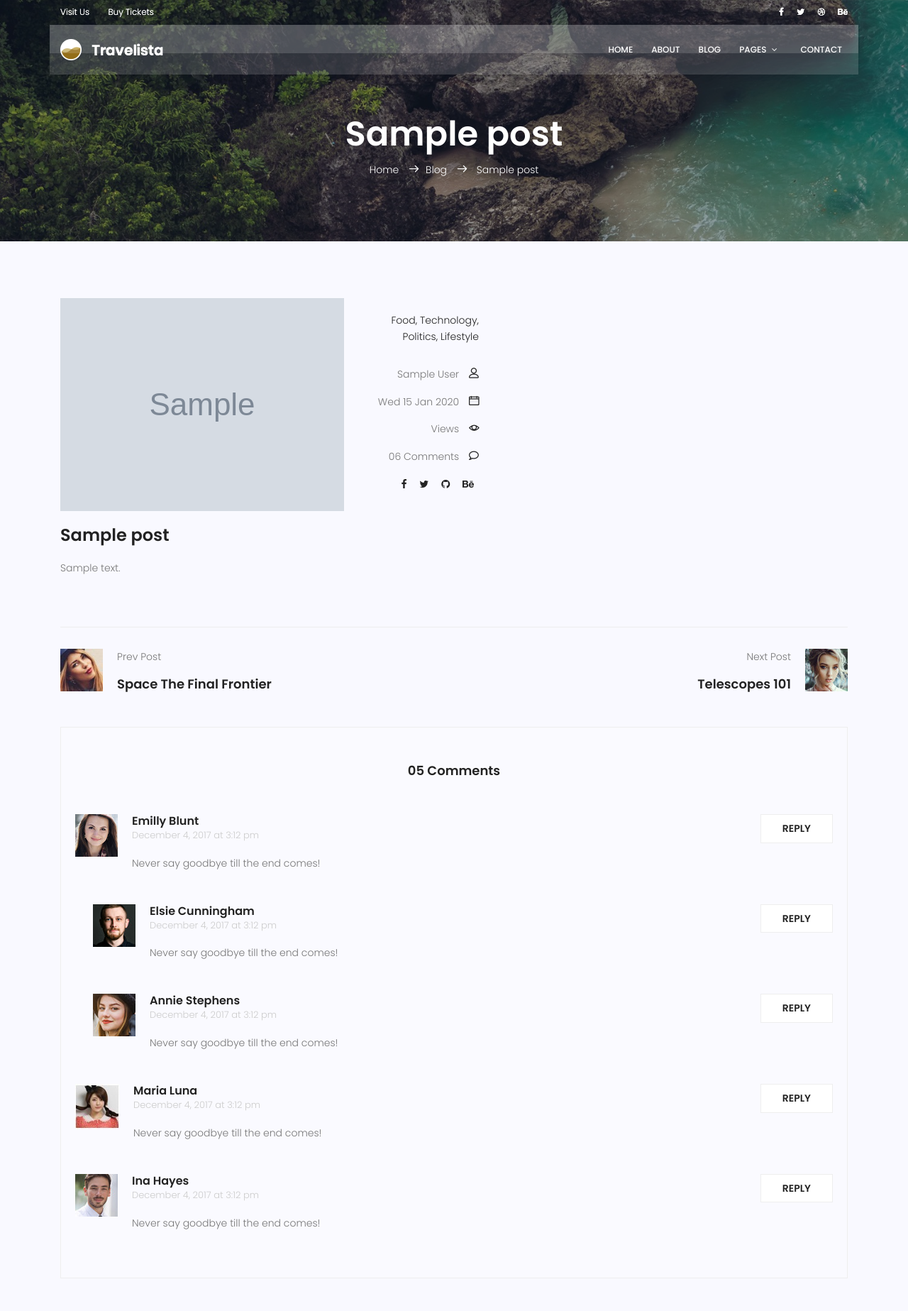
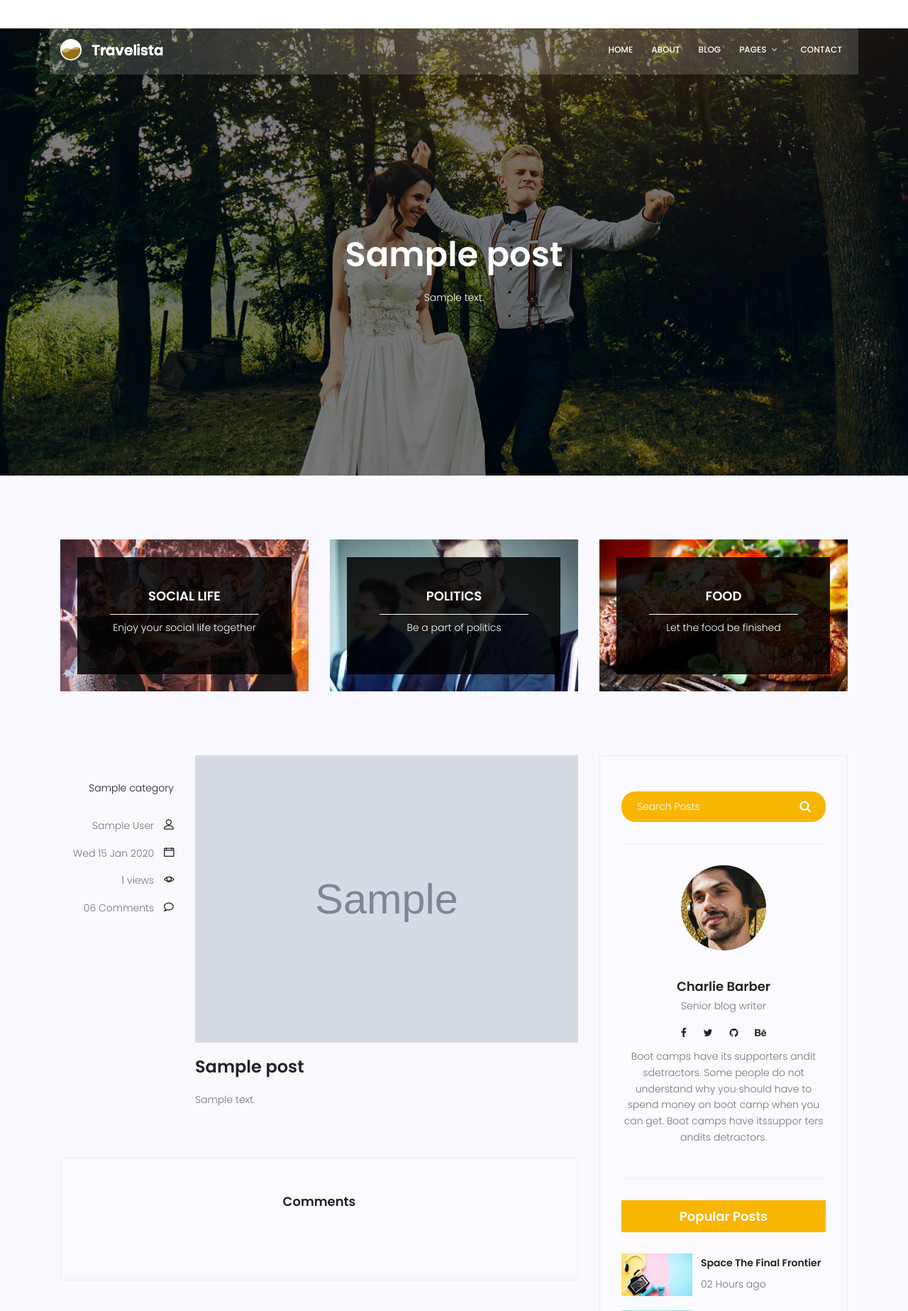
Before and after one commit to yoonZINO/mysite, a Django app: page /blog/blog/1 in a window 1280 px wide. Shown: the top 1847 px of the page at 71% size. Run offline with Django 5.2, Linux system fonts and the light colour scheme; tables that the repository leaves empty hold one stand-in row (values such as "Sample post"); grey boxes marked "Sample" are stand-in pictures; some libraries are stand-ins or nearby versions.

Commit message:
...
using template tags, creating folder at app folder and use simple tag do some example about it

```diff
--- a/blog/urls.py
+++ b/blog/urls.py
@@ -6,5 +6,5 @@ app_name = 'blog' #assign app name to detemine for buttons in site when click th
 urlpatterns = [
     path('',views.blog_view, name='index'), #for blog/index
     path('blog/<int:pid>', views.blog_single, name='single'),
-    #path('post-<int:pid>', views.testblog, name='testblog')
+    path('test/', views.testblog, name='testblog')
 ]
--- a/blog/views.py
+++ b/blog/views.py
@@ -11,7 +11,5 @@ def blog_single(requests, pid):
     context = {'post':post}
     return render(requests, 'blog\\blog-single.html', context)
 
-def testblog(requests, pid):
-    post = get_object_or_404(Post, pk=pid)
-    context = {'post':post}
-    return render(requests, 'test.html', context)
+def testblog(requests):
+    return render(requests, 'test.html')
--- a/templates/blog/blog-single.html
+++ b/templates/blog/blog-single.html
@@ -1,9 +1,10 @@
 {% extends 'base.html' %}
 {% load static %}
+{% load blog_custom_tags %}
+
 {% block content %}
 <!DOCTYPE html>
 <html lang="zxx" class="no-js">
-
 <head>
 	<!-- Mobile Specific Meta -->
 	<meta name="viewport" content="width=device-width, initial-scale=1, shrink-to-fit=no">
@@ -18,278 +19,157 @@
 	<!-- meta character set -->
 	<meta charset="UTF-8">
 	<!-- Site Title -->
-	<title>Travel</title>
+	<title>{{ post.title }}</title>
+	<link href="https://fonts.googleapis.com/css?family=Poppins:100,200,400,300,500,600,700" rel="stylesheet">
+	<!-- CSS ============================================= -->
+	<link rel="stylesheet" href="{% static 'css/linearicons.css' %}">
+	<link rel="stylesheet" href="{% static 'css/font-awesome.min.css' %}">
+	<link rel="stylesheet" href="{% static 'css/bootstrap.css' %}">
+	<link rel="stylesheet" href="{% static 'css/magnific-popup.css' %}">
+	<link rel="stylesheet" href="{% static 'css/jquery-ui.css' %}">
+	<link rel="stylesheet" href="{% static 'css/nice-select.css' %}">
+	<link rel="stylesheet" href="{% static 'css/animate.min.css' %}">
+	<link rel="stylesheet" href="{% static 'css/owl.carousel.css' %}">
+	<link rel="stylesheet" href="{% static 'css/main.css' %}">
+</head>
+<body>
 
-	<link href="https://fonts.googleapis.com/css?family=Poppins:100,200,400,300,500,600,700" rel="stylesheet">
-	<!--
-			CSS
-			============================================= -->
-	<link rel="stylesheet" href="{% static 'css/linearicons,css' %}">
-	<link rel="stylesheet" href="{% static 'css/font-awesome.min,css' %}">
-	<link rel="stylesheet" href="{% static 'css/bootstrap,css' %}">
-	<link rel="stylesheet" href="{% static 'css/magnific-popup,css' %}">
-	<link rel="stylesheet" href="{% static 'css/jquery-ui,css' %}">
-	<link rel="stylesheet" href="{% static 'css/nice-select,css' %}">
-	<link rel="stylesheet" href="{% static 'css/animate.min,css' %}">
-	<link rel="stylesheet" href="{% static 'css/owl.carousel,css' %}">
-	<link rel="stylesheet" href="{% static 'css/main,css' %}">
-</head>
-
-<body>
-	<header id="header">
-		<div class="header-top">
-			<div class="container">
-				<div class="row align-items-center">
-					<div class="col-lg-6 col-sm-6 col-6 header-top-left">
-						<ul>
-							<li><a href="#">Visit Us</a></li>
-							<li><a href="#">Buy Tickets</a></li>
-						</ul>
-					</div>
-					<div class="col-lg-6 col-sm-6 col-6 header-top-right">
-						<div class="header-social">
-							<a href="#"><i class="fa fa-facebook"></i></a>
-							<a href="#"><i class="fa fa-twitter"></i></a>
-							<a href="#"><i class="fa fa-dribbble"></i></a>
-							<a href="#"><i class="fa fa-behance"></i></a>
-						</div>
-					</div>
-				</div>
-			</div>
-		</div>
-		<div class="container main-menu">
-
-		</div>
-	</header><!-- #header -->
+	<div class="container main-menu">
+	</div>
 
 	<!-- start banner Area -->
-	<section class="relative about-banner">
+	<section class="banner-area relative blog-home-banner" id="home">
 		<div class="overlay overlay-bg"></div>
 		<div class="container">
 			<div class="row d-flex align-items-center justify-content-center">
-				<div class="about-content col-lg-12">
+				<div class="about-content blog-header-content col-lg-12">
 					<h1 class="text-white">
-						{{post.title}}
+						{{ post.title }}
 					</h1>
-					<p class="text-white link-nav"><a href="{%url 'django_app:index' %}">Home </a> <span
-							class="lnr lnr-arrow-right"></span><a href="{%url 'blog:index' %}">Blog </a> <span
-							class="lnr lnr-arrow-right"></span> <a href="blog-single.html"> {{post.title}}</p>
+					<p class="text-white">
+						{{ post.content|truncatechars:120 }}
+					</p>
 				</div>
 			</div>
 		</div>
 	</section>
 	<!-- End banner Area -->
 
-	<!-- Start post-content Area -->
-	<section class="post-content-area single-post-area">
+	<!-- Start top-category-widget Area -->
+	<section class="top-category-widget-area pt-90 pb-90 ">
 		<div class="container">
 			<div class="row">
+				<div class="col-lg-4">
+					<div class="single-cat-widget">
+						<div class="content relative">
+							<div class="overlay overlay-bg"></div>
+							<a href="#" target="_blank">
+								<div class="thumb">
+									<img class="content-image img-fluid d-block mx-auto"
+										src="{% static 'img/blog/cat-widget1.jpg' %}" alt="">
+								</div>
+								<div class="content-details">
+									<h4 class="content-title mx-auto text-uppercase">Social life</h4>
+									<span></span>
+									<p>Enjoy your social life together</p>
+								</div>
+							</a>
+						</div>
+					</div>
+				</div>
+				<div class="col-lg-4">
+					<div class="single-cat-widget">
+						<div class="content relative">
+							<div class="overlay overlay-bg"></div>
+							<a href="#" target="_blank">
+								<div class="thumb">
+									<img class="content-image img-fluid d-block mx-auto"
+										src="{% static 'img/blog/cat-widget2.jpg' %}" alt="">
+								</div>
+								<div class="content-details">
+									<h4 class="content-title mx-auto text-uppercase">Politics</h4>
+									<span></span>
+									<p>Be a part of politics</p>
+								</div>
+							</a>
+						</div>
+					</div>
+				</div>
+				<div class="col-lg-4">
+					<div class="single-cat-widget">
+						<div class="content relative">
+							<div class="overlay overlay-bg"></div>
+							<a href="#" target="_blank">
+								<div class="thumb">
+									<img class="content-image img-fluid d-block mx-auto"
+										src="{% static 'img/blog/cat-widget3.jpg' %}" alt="">
+								</div>
+								<div class="content-details">
+									<h4 class="content-title mx-auto text-uppercase">Food</h4>
+									<span></span>
+									<p>Let the food be finished</p>
+								</div>
+							</a>
+						</div>
+					</div>
+				</div>
+			</div>
+		</div>
+	</section>
+	<!-- End top-category-widget Area -->
+
+	<!-- Start post-content Area -->
+	<section class="post-content-area">
+		<div class="container">
+			<div class="row">
+
+				<!-- ===== MAIN CONTENT COLUMN ===== -->
 				<div class="col-lg-8 posts-list">
+
+					<!-- Single Post (detail) -->
 					<div class="single-post row">
-						<div class="col-lg-12">
-							<div class="feature-img">
-								<img class="img-fluid" src="{{post.image.url}}" alt="">
-							</div>
-						</div>
-						<div class="col-lg-3  col-md-3 meta-details">
+						<div class="col-lg-3 col-md-3 meta-details">
 							<ul class="tags">
-								<li><a href="#">Food,</a></li>
-								<li><a href="#">Technology,</a></li>
-								<li><a href="#">Politics,</a></li>
-								<li><a href="#">Lifestyle</a></li>
+								{% for cat in post.category.all %}
+								<li><a href="#">{{ cat.name }}</a>{% if not forloop.last %},{% endif %}</li>
+								{% endfor %}
 							</ul>
 							<div class="user-details row">
-								<p class="user-name col-lg-12 col-md-12 col-6"><a href="#">{{post.author.get_full_name}}</a> <span
+								<p class="user-name col-lg-12 col-md-12 col-6"><a href="#">{{ post.author.get_full_name }}</a> <span
 										class="lnr lnr-user"></span></p>
-								<p class="date col-lg-12 col-md-12 col-6"><a href="#">{{post.created_date|date:"D d M Y"}}</a> <span
+								<p class="date col-lg-12 col-md-12 col-6"><a href="#">{{ post.created_date|date:"D d M Y" }}</a> <span
 										class="lnr lnr-calendar-full"></span></p>
-								<p class="view col-lg-12 col-md-12 col-6"><a href="#">{{post.counted_views}} Views</a> <span
+								<p class="view col-lg-12 col-md-12 col-6"><a href="#">{{ post.counted_view }} views</a> <span
 										class="lnr lnr-eye"></span></p>
 								<p class="comments col-lg-12 col-md-12 col-6"><a href="#">06 Comments</a> <span
 										class="lnr lnr-bubble"></span></p>
-								<ul class="social-links col-lg-12 col-md-12 col-6">
-									<li><a href="#"><i class="fa fa-facebook"></i></a></li>
-									<li><a href="#"><i class="fa fa-twitter"></i></a></li>
-									<li><a href="#"><i class="fa fa-github"></i></a></li>
-									<li><a href="#"><i class="fa fa-behance"></i></a></li>
-								</ul>
 							</div>
 						</div>
-						<div class="col-lg-9 col-md-9">
-							<h3 class="mt-20 mb-20">{{post.title}}</h3>
+						<div class="col-lg-9 col-md-9 ">
+							<div class="feature-img">
+								<img class="img-fluid" src="{{ post.image.url }}" alt="">
+							</div>
+							<a class="posts-title" href="#">
+								<h3>{{ post.title }}</h3>
+							</a>
 							<p class="excert">
-								{{post.content}}
+								{{ post.content|safe }}
 							</p>
 						</div>
-						<div class="col-lg-12">
+					</div><!-- close single-post row -->
 
-								</div>
-							</div>
-						</div>
+					<!-- Comments area (optional, add if you have a comments app) -->
+					<div class="comments-area">
+						<h4>Comments</h4>
+						<!-- your comment loop here -->
 					</div>
-					<div class="navigation-area">
-						<div class="row">
-							<div
-								class="col-lg-6 col-md-6 col-12 nav-left flex-row d-flex justify-content-start align-items-center">
-								<div class="thumb">
-									<a href="#"><img class="img-fluid" src="{% static 'img/blog/prev.jpg' %}"
-											alt=""></a>
-								</div>
-								<div class="arrow">
-									<a href="#"><span class="lnr text-white lnr-arrow-left"></span></a>
-								</div>
-								<div class="detials">
-									<p>Prev Post</p>
-									<a href="#">
-										<h4>Space The Final Frontier</h4>
-									</a>
-								</div>
-							</div>
-							<div
-								class="col-lg-6 col-md-6 col-12 nav-right flex-row d-flex justify-content-end align-items-center">
-								<div class="detials">
-									<p>Next Post</p>
-									<a href="#">
-										<h4>Telescopes 101</h4>
-									</a>
-								</div>
-								<div class="arrow">
-									<a href="#"><span class="lnr text-white lnr-arrow-right"></span></a>
-								</div>
-								<div class="thumb">
-									<a href="#"><img class="img-fluid" src="{% static 'img/blog/next.jpg' %}"
-											alt=""></a>
-								</div>
-							</div>
-						</div>
-					</div>
-					<div class="comments-area">
-						<h4>05 Comments</h4>
-						<div class="comment-list">
-							<div class="single-comment justify-content-between d-flex">
-								<div class="user justify-content-between d-flex">
-									<div class="thumb">
-										<img src="{% static 'img/blog/c1.jpg' %}" alt="">
-									</div>
-									<div class="desc">
-										<h5><a href="#">Emilly Blunt</a></h5>
-										<p class="date">December 4, 2017 at 3:12 pm </p>
-										<p class="comment">
-											Never say goodbye till the end comes!
-										</p>
-									</div>
-								</div>
-								<div class="reply-btn">
-									<a href="" class="btn-reply text-uppercase">reply</a>
-								</div>
-							</div>
-						</div>
-						<div class="comment-list left-padding">
-							<div class="single-comment justify-content-between d-flex">
-								<div class="user justify-content-between d-flex">
-									<div class="thumb">
-										<img src="{% static 'img/blog/c2.jpg' %}" alt="">
-									</div>
-									<div class="desc">
-										<h5><a href="#">Elsie Cunningham</a></h5>
-										<p class="date">December 4, 2017 at 3:12 pm </p>
-										<p class="comment">
-											Never say goodbye till the end comes!
-										</p>
-									</div>
-								</div>
-								<div class="reply-btn">
-									<a href="" class="btn-reply text-uppercase">reply</a>
-								</div>
-							</div>
-						</div>
-						<div class="comment-list left-padding">
-							<div class="single-comment justify-content-between d-flex">
-								<div class="user justify-content-between d-flex">
-									<div class="thumb">
-										<img src="{% static 'img/blog/c3.jpg' %}" alt="">
-									</div>
-									<div class="desc">
-										<h5><a href="#">Annie Stephens</a></h5>
-										<p class="date">December 4, 2017 at 3:12 pm </p>
-										<p class="comment">
-											Never say goodbye till the end comes!
-										</p>
-									</div>
-								</div>
-								<div class="reply-btn">
-									<a href="" class="btn-reply text-uppercase">reply</a>
-								</div>
-							</div>
-						</div>
-						<div class="comment-list">
-							<div class="single-comment justify-content-between d-flex">
-								<div class="user justify-content-between d-flex">
-									<div class="thumb">
-										<img src="{% static 'img/blog/c4.jpg' %}" alt="">
-									</div>
-									<div class="desc">
-										<h5><a href="#">Maria Luna</a></h5>
-										<p class="date">December 4, 2017 at 3:12 pm </p>
-										<p class="comment">
-											Never say goodbye till the end comes!
-										</p>
-									</div>
-								</div>
-								<div class="reply-btn">
-									<a href="" class="btn-reply text-uppercase">reply</a>
-								</div>
-							</div>
-						</div>
-						<div class="comment-list">
-							<div class="single-comment justify-content-between d-flex">
-								<div class="user justify-content-between d-flex">
-									<div class="thumb">
-										<img src="{% static 'img/blog/c5.jpg' %}" alt="">
-									</div>
-									<div class="desc">
-										<h5><a href="#">Ina Hayes</a></h5>
-										<p class="date">December 4, 2017 at 3:12 pm </p>
-										<p class="comment">
-											Never say goodbye till the end comes!
-										</p>
-									</div>
-								</div>
-								<div class="reply-btn">
-									<a href="" class="btn-reply text-uppercase">reply</a>
-								</div>
-							</div>
-						</div>
-					</div>
-					<div class="comment-form">
-						<h4>Leave a Comment</h4>
-						<form>
-							<div class="form-group form-inline">
-								<div class="form-group col-lg-6 col-md-12 name">
-									<input type="text" class="form-control" id="name" placeholder="Enter Name"
-										onfocus="this.placeholder = ''" onblur="this.placeholder = 'Enter Name'">
-								</div>
-								<div class="form-group col-lg-6 col-md-12 email">
-									<input type="email" class="form-control" id="email"
-										placeholder="Enter email address" onfocus="this.placeholder = ''"
-										onblur="this.placeholder = 'Enter email address'">
-								</div>
-							</div>
-							<div class="form-group">
-								<input type="text" class="form-control" id="subject" placeholder="Subject"
-									onfocus="this.placeholder = ''" onblur="this.placeholder = 'Subject'">
-							</div>
-							<div class="form-group">
-								<textarea class="form-control mb-10" rows="5" name="message" placeholder="Messege"
-									onfocus="this.placeholder = ''" onblur="this.placeholder = 'Messege'"
-									required=""></textarea>
-							</div>
-							<a href="#" class="primary-btn text-uppercase">Post Comment</a>
-						</form>
-					</div>
-				</div>
+
+				</div><!-- close posts-list -->
+
+				<!-- ===== SIDEBAR COLUMN ===== -->
 				<div class="col-lg-4 sidebar-widgets">
 					<div class="widget-wrap">
+
 						<div class="single-sidebar-widget search-widget">
 							<form class="search-form" action="#">
 								<input placeholder="Search Posts" name="search" type="text"
@@ -297,7 +177,9 @@
 								<button type="submit"><i class="fa fa-search"></i></button>
 							</form>
 						</div>
+
 						{% include 'blog/blog-writer.html' %}
+
 						<div class="single-sidebar-widget popular-post-widget">
 							<h4 class="popular-title">Popular Posts</h4>
 							<div class="popular-post-list">
@@ -347,9 +229,11 @@
 								</div>
 							</div>
 						</div>
+
 						<div class="single-sidebar-widget ads-widget">
 							<a href="#"><img class="img-fluid" src="{% static 'img/blog/ads-banner.jpg' %}" alt=""></a>
 						</div>
+
 						<div class="single-sidebar-widget post-category-widget">
 							<h4 class="category-title">Post Catgories</h4>
 							<ul class="cat-list">
@@ -397,6 +281,7 @@
 								</li>
 							</ul>
 						</div>
+
 						<div class="single-sidebar-widget newsletter-widget">
 							<h4 class="newsletter-title">Newsletter</h4>
 							<p>
@@ -422,6 +307,7 @@
 								You can unsubscribe at any time
 							</p>
 						</div>
+
 						<div class="single-sidebar-widget tag-cloud-widget">
 							<h4 class="tagcloud-title">Tag Clouds</h4>
 							<ul>
@@ -439,19 +325,20 @@
 								<li><a href="#">Adventure</a></li>
 							</ul>
 						</div>
-					</div>
-				</div>
-			</div>
-		</div>
+
+					</div><!-- close widget-wrap -->
+				</div><!-- close sidebar-widgets -->
+
+			</div><!-- close row -->
+		</div><!-- close container -->
 	</section>
 	<!-- End post-content Area -->
 
 	<!-- start footer Area -->
 	<footer class="footer-area section-gap">
 		<div class="container">
-
 			<div class="row">
-				<div class="col-lg-3  col-md-6 col-sm-6">
+				<div class="col-lg-3 col-md-6 col-sm-6">
 					<div class="single-footer-widget">
 						<h6>About Agency</h6>
 						<p>
@@ -484,7 +371,7 @@
 						</div>
 					</div>
 				</div>
-				<div class="col-lg-3  col-md-6 col-sm-6">
+				<div class="col-lg-3 col-md-6 col-sm-6">
 					<div class="single-footer-widget">
 						<h6>Newsletter</h6>
 						<p>
@@ -505,7 +392,7 @@
 						</div>
 					</div>
 				</div>
-				<div class="col-lg-3  col-md-6 col-sm-6">
+				<div class="col-lg-3 col-md-6 col-sm-6">
 					<div class="single-footer-widget mail-chimp">
 						<h6 class="mb-20">InstaFeed</h6>
 						<ul class="instafeed d-flex flex-wrap">
@@ -521,7 +408,6 @@
 					</div>
 				</div>
 			</div>
-
 			<div class="row footer-bottom d-flex justify-content-between align-items-center">
 				<p class="col-lg-8 col-sm-12 footer-text m-0">
 					<!-- Link back to Colorlib can't be removed. Template is licensed under CC BY 3.0. -->
@@ -557,6 +443,5 @@
 	<script src="{% static 'js/mail-script.js' %}"></script>
 	<script src="{% static 'js/main.js' %}"></script>
 </body>
-
 </html>
-{%endblock%}
+{% endblock %}
```
Also changed, not shown: blog/templatetags/blog_custom_tags.py (added, +16 -0 lines), templates/blog/blog-home.html (+33 -35 lines), templates/test.html (+10 -3 lines), blog/templatetags/__init__.py (added).
